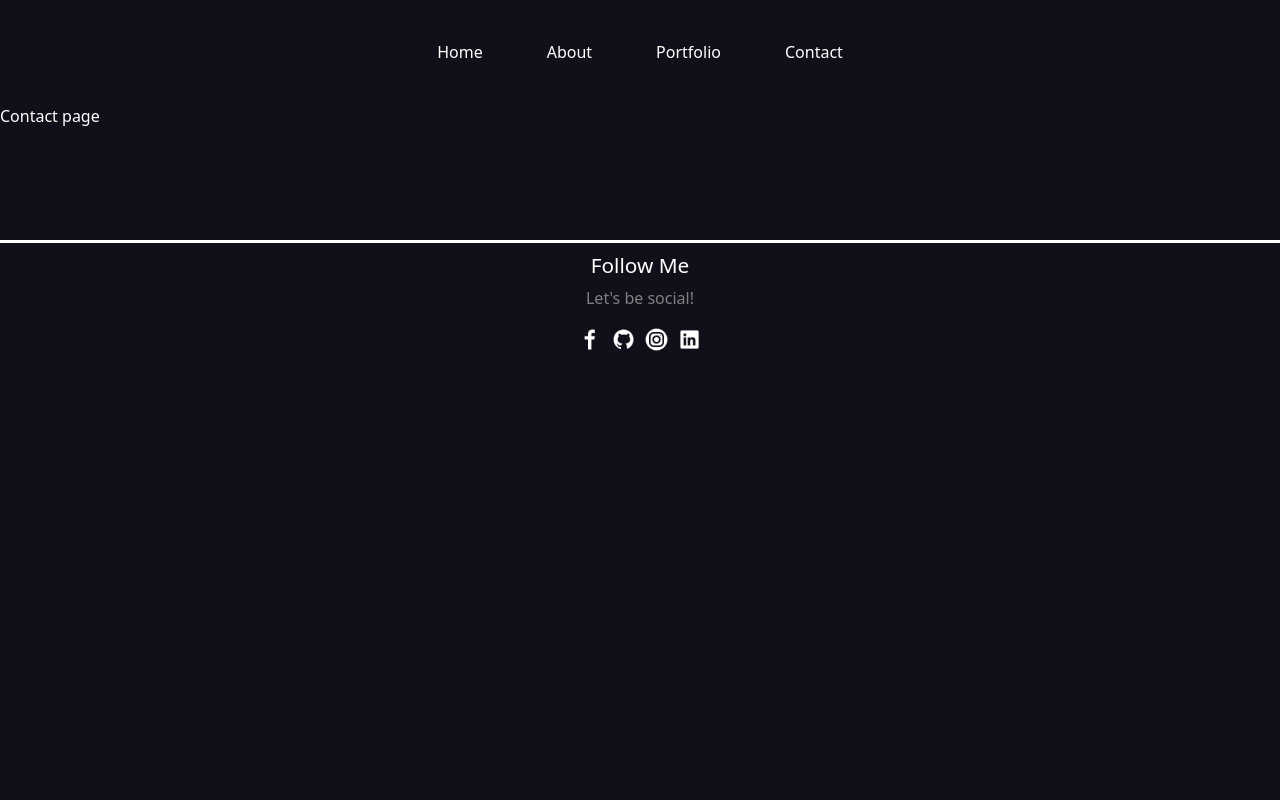
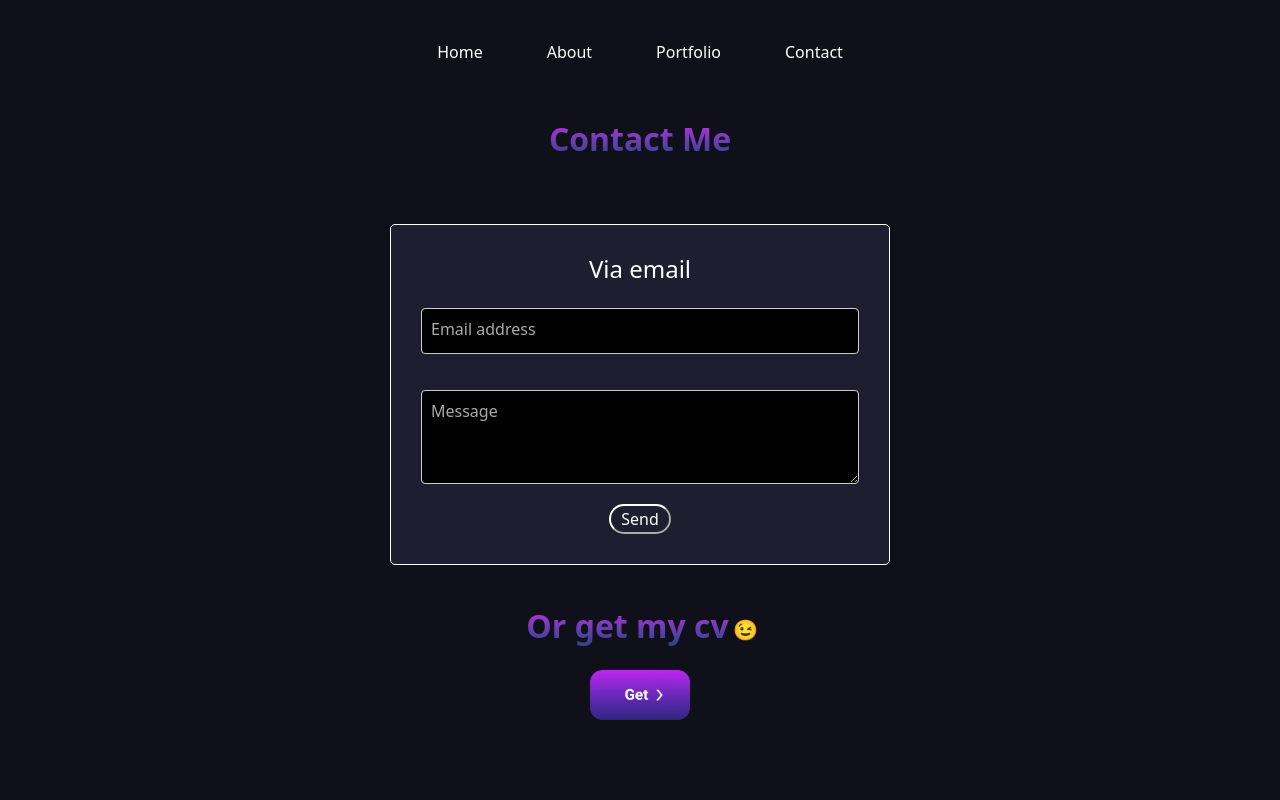
Before and after one commit to AtanasKr/portfolio_ak, a Vue app: page /contact in a window 1280 px wide. Shown: the top 800 px of the page. Built offline with nearby package versions, Linux system fonts and the light colour scheme.

Commit message:
contact page layout

```diff
--- a/package.json
+++ b/package.json
@@ -9,6 +9,7 @@
   "dependencies": {
     "bootstrap": "^5.3.3",
     "core-js": "^3.8.3",
+    "emailjs-com": "^3.2.0",
     "vue": "^3.2.13",
     "vue-router": "^4.4.5"
   },
--- a/src/views/ContactPage.vue
+++ b/src/views/ContactPage.vue
@@ -1,13 +1,150 @@
 <template>
-    <div>
-        <p class="text-white">Contact page</p>
+    <div class="d-flex justify-content-center pt-3">
+        <h1>Contact Me</h1>
+    </div>
+    <div class="form-container pt-5">
+        <form>
+            <div class="d-flex justify-content-center">
+                <h2 class="text-white">Via email</h2>
+            </div>
+            <div class="form-group pt-3">
+                <input type="email" class="form-control" id="exampleFormControlInput1" placeholder=" " v-model="email"
+                    @focus="moveLabel('email')" @blur="resetLabel('email')">
+                <label for="exampleFormControlInput1" :class="{ 'active': email || isFocused.email }">Email
+                    address</label>
+            </div>
+            <div class="form-group pt-3">
+                <textarea class="form-control" id="exampleFormControlTextarea1" rows="3" placeholder=" "
+                    v-model="textarea" @focus="moveLabel('textarea')" @blur="resetLabel('textarea')"></textarea>
+                <label for="exampleFormControlTextarea1"
+                    :class="{ 'active': textarea || isFocused.textarea }">Message</label>
+            </div>
+            <div class="d-flex justify-content-center">
+                <button>Send</button>
+            </div>
+        </form>
+    </div>
+    <div class="d-flex flex-column justify-content-center align-items-center pt-3">
+        <div class="d-flex py-3">
+            <h1 class="px-1">Or get my cv</h1><span class="pt-2">😉</span>
+        </div>
+        <img :src="require('@/assets/btn-get.png')" alt="btn-get" style="height: 50px; width: 100px;">
     </div>
 </template>
 
 <script>
 export default {
-
+    data() {
+        return {
+            email: '',
+            textarea: '',
+            isFocused: {
+                email: false,
+                textarea: false
+            }
+        };
+    },
+    methods: {
+        moveLabel(field) {
+            this.isFocused[field] = true;
+        },
+        resetLabel(field) {
+            if (this[field] === '') {
+                this.isFocused[field] = false;
+            }
+        }
+    }
 }
 </script>
 
-<style lang="scss" scoped></style>
+<style scoped>
+h1 {
+    font-weight: bold;
+    font-size: 2em;
+    background: linear-gradient(180deg, rgba(203, 54, 248, 0.93) 0%, rgba(71, 132, 255, 0.47) 100%);
+    -webkit-background-clip: text;
+    -webkit-text-fill-color: transparent;
+    position: relative;
+}
+
+h2 {
+    font-size: 24px;
+}
+
+.form-container {
+    display: flex;
+    justify-content: center;
+    align-items: center;
+}
+
+form {
+    max-width: 500px;
+    width: 100%;
+    padding: 30px;
+    margin: 10px;
+    background: #1E1E30;
+    border-radius: 5px;
+    position: relative;
+    border: 1px solid white;
+}
+
+.form-group {
+    position: relative;
+    margin-bottom: 20px;
+}
+
+input.form-control,
+textarea.form-control {
+    border: 1px solid #ccc;
+    border-radius: 4px;
+    padding: 10px;
+    font-size: 16px;
+    transition: border-color 0.2s;
+    background-color: black;
+    color: white;
+}
+
+input.form-control:focus,
+textarea.form-control:focus {
+    border-color: white;
+    outline: none;
+}
+
+label {
+    position: absolute;
+    top: 25px;
+    left: 10px;
+    font-size: 16px;
+    color: #aaa;
+    transition: 0.2s ease all;
+    pointer-events: none;
+}
+
+label.active {
+    top: -10px;
+    left: 10px;
+    font-size: 12px;
+    color: white
+}
+
+button {
+    border-radius: 20px;
+    color: white;
+    background-color: #1E1E30;
+    border-color: white;
+    padding-left: 10px;
+    padding-right: 10px;
+}
+
+img {
+    cursor: pointer;
+}
+
+img:hover {
+    opacity: 80%;
+}
+
+span {
+    font-size: 20px;
+}
+</style>
```
Also changed, not shown: src/assets/btn-get.png (added), 1 other file (tests, documents, lock files or other folders).
